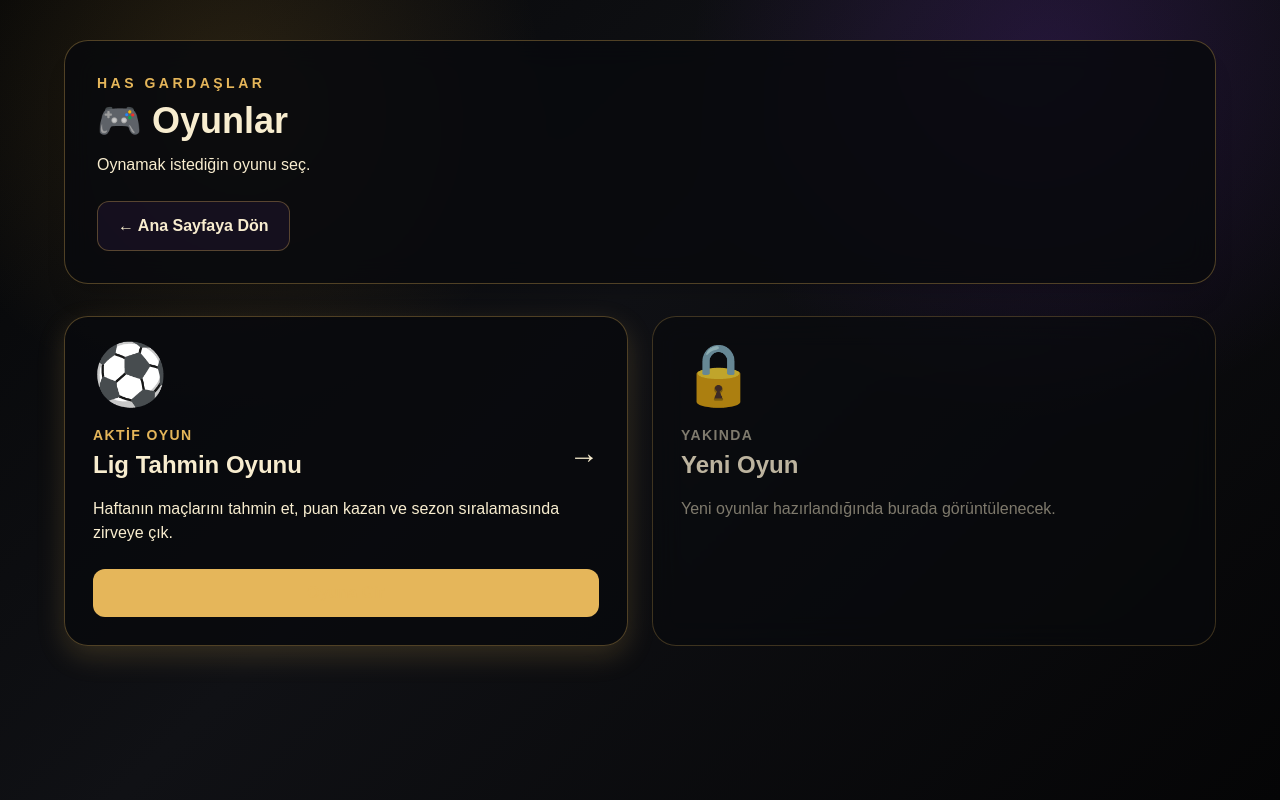
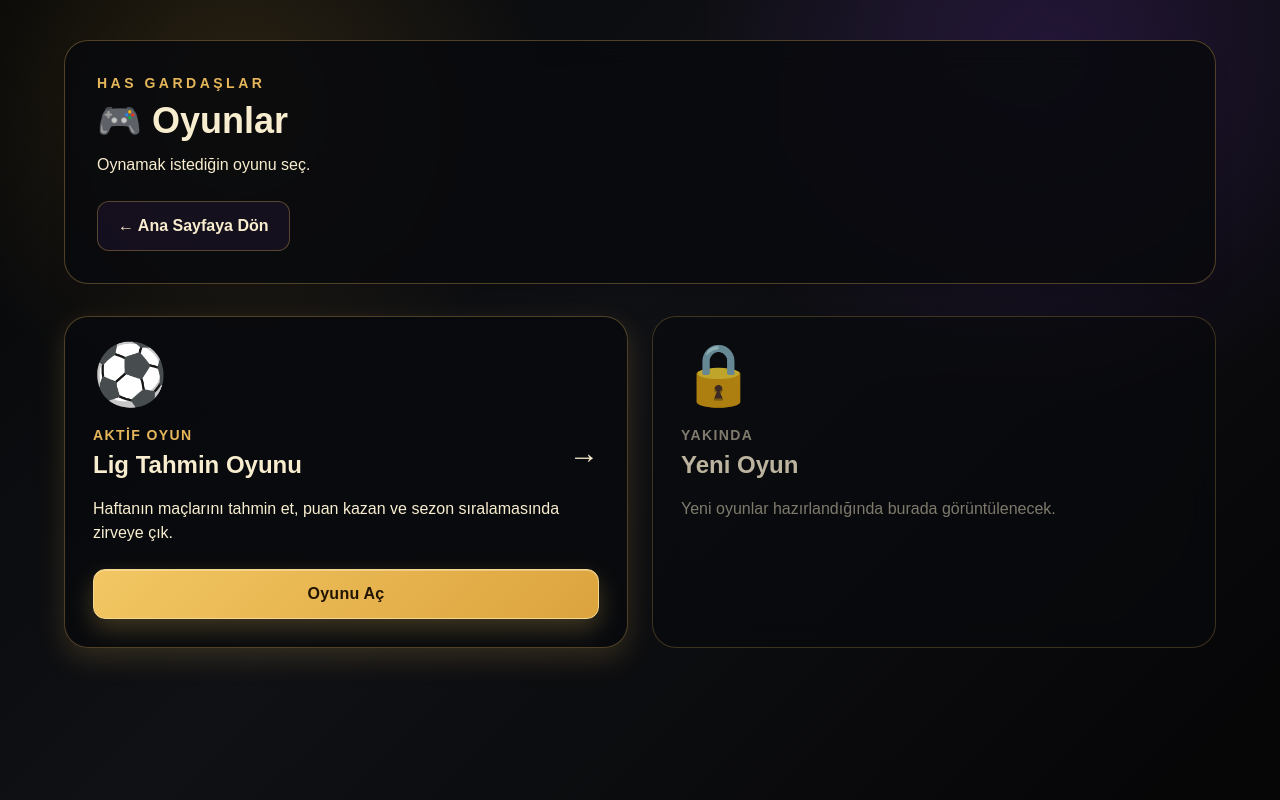
Before and after one commit to tugrrularslan/hasgardaslarligi, a Next.js app: page /games in a window 1280 px wide. Built offline with nearby package versions, Linux system fonts and the light colour scheme; no server answers.

Commit message:
Tema buton renklerini standartlaştır

```diff
--- a/app/games/league-prediction/page.tsx
+++ b/app/games/league-prediction/page.tsx
@@ -99,7 +99,7 @@ export default function LeaguePredictionPage() {
                 {section.description}
               </p>
 
-              <div className="mt-6 rounded-xl bg-white/10 px-4 py-3 text-center font-black transition group-hover:bg-white group-hover:text-red-800">
+              <div className="hg-primary mt-6 rounded-xl px-4 py-3 text-center font-black transition">
                 Aç
               </div>
             </Link>
--- a/app/games/league-prediction/rules/page.tsx
+++ b/app/games/league-prediction/rules/page.tsx
@@ -76,7 +76,7 @@ export default function RulesPage() {
         <div className="mt-7 grid gap-3 sm:grid-cols-2">
           <Link
             href="/predictions"
-            className="rounded-xl bg-white px-5 py-4 text-center font-black text-red-800"
+            className="hg-primary rounded-xl px-5 py-4 text-center font-black"
           >
             ⚽ Tahminlere Git
           </Link>
--- a/app/games/page.tsx
+++ b/app/games/page.tsx
@@ -28,7 +28,7 @@ export default function GamesPage() {
         <section className="grid gap-6 md:grid-cols-2">
           <Link
             href="/games/league-prediction"
-            className="group rounded-3xl border border-red-400/30 bg-red-950/60 p-7 shadow-xl transition hover:-translate-y-1 hover:border-red-300 hover:bg-red-900/60"
+            className="game-card group rounded-3xl border border-red-400/30 bg-red-950/60 p-7 shadow-xl transition hover:-translate-y-1 hover:border-red-300 hover:bg-red-900/60"
           >
             <div className="text-6xl">⚽</div>
 
@@ -53,8 +53,8 @@ export default function GamesPage() {
               zirveye çık.
             </p>
 
-            <div className="mt-6 rounded-xl bg-white px-5 py-3 text-center font-black text-red-800">
-              Oyuna Gir
+            <div className="hg-primary mt-6 rounded-xl px-5 py-3 text-center font-black transition">
+              Oyunu Aç
             </div>
           </Link>
 
--- a/app/globals.css
+++ b/app/globals.css
@@ -14,6 +14,9 @@
   --hg-accent: #e5b65a;
   --hg-accent-2: #8d55c7;
   --hg-accent-ink: #120d04;
+  --hg-cta: #f2c763;
+  --hg-cta-2: #dca33d;
+  --hg-cta-ink: #211400;
   --hg-ink: #f8edcf;
   --hg-muted: rgba(248, 237, 207, .66);
   --hg-faint: rgba(248, 237, 207, .42);
@@ -65,6 +68,9 @@ body.global-theme-hitit-zeytini {
   --hg-accent: #c2a94c;
   --hg-accent-2: #7f8d35;
   --hg-accent-ink: #111407;
+  --hg-cta: #ddc75f;
+  --hg-cta-2: #a9ad43;
+  --hg-cta-ink: #171a08;
   --hg-ink: #f3edcf;
   --hg-muted: rgba(239, 239, 204, .66);
   --hg-faint: rgba(239, 239, 204, .42);
@@ -92,6 +98,9 @@ body.global-theme-traverten {
   --hg-accent: #875124;
   --hg-accent-2: #bd8c4b;
   --hg-accent-ink: #fffaf0;
+  --hg-cta: #82491f;
+  --hg-cta-2: #9c5b27;
+  --hg-cta-ink: #fffaf0;
   --hg-ink: #3d2818;
   --hg-muted: rgba(74,49,29,.70);
   --hg-faint: rgba(74,49,29,.48);
@@ -119,6 +128,9 @@ body.global-theme-bazalt {
   --hg-accent: #d46b2b;
   --hg-accent-2: #8d3514;
   --hg-accent-ink: #fff7ef;
+  --hg-cta: #ed8640;
+  --hg-cta-2: #d35e27;
+  --hg-cta-ink: #1d0a02;
   --hg-ink: #f3f3f3;
   --hg-muted: rgba(228,228,228,.65);
   --hg-faint: rgba(228,228,228,.42);
@@ -183,9 +195,9 @@ body.global-theme-bazalt {
 .hg-badge { border: 1px solid var(--hg-border); background: color-mix(in srgb, var(--hg-accent) 14%, transparent); color: var(--hg-accent); }
 .hg-primary, .hg-nav-active {
   border: 1px solid var(--hg-border-strong) !important;
-  background: linear-gradient(135deg, var(--hg-accent-2), var(--hg-accent)) !important;
-  color: var(--hg-accent-ink) !important;
-  box-shadow: 0 10px 26px color-mix(in srgb, var(--hg-accent) 22%, transparent);
+  background: linear-gradient(135deg, var(--hg-cta), var(--hg-cta-2)) !important;
+  color: var(--hg-cta-ink) !important;
+  box-shadow: 0 10px 26px color-mix(in srgb, var(--hg-cta) 22%, transparent);
 }
 .hg-secondary, .hg-nav-item {
   border: 1px solid var(--hg-border) !important;
@@ -352,3 +364,23 @@ body[class*="global-theme-"] :is(dialog, [role="dialog"]) { background: var(--hg
 body[class*="global-theme-"] :is(hr) { border-color: var(--hg-border) !important; }
 body[class*="global-theme-"] :is(svg) { color: currentColor; }
 body.global-theme-traverten :is(.hg-nav, .hg-card, .hg-card-soft, .theme-panel, .theme-panel-soft) { color-scheme: light; }
+
+/* Primary actions share one deliberate, readable identity in every theme. */
+body[class*="global-theme-"] :is(.hg-primary, .hg-nav-active) {
+  border: 1px solid color-mix(in srgb, var(--hg-cta) 72%, white) !important;
+  background: linear-gradient(135deg, var(--hg-cta), var(--hg-cta-2)) !important;
+  color: var(--hg-cta-ink) !important;
+  box-shadow:
+    inset 0 1px 0 rgba(255, 255, 255, .3),
+    0 10px 24px color-mix(in srgb, var(--hg-cta) 24%, transparent) !important;
+  letter-spacing: .015em;
+  text-shadow: none;
+}
+body[class*="global-theme-"] :is(.hg-primary, .hg-nav-active):hover,
+body[class*="global-theme-"] .game-card:hover .hg-primary {
+  filter: brightness(1.08) saturate(1.04);
+}
+body[class*="global-theme-"] .game-card:focus-visible {
+  outline: 3px solid var(--hg-accent);
+  outline-offset: 4px;
+}
--- a/app/login/page.tsx
+++ b/app/login/page.tsx
@@ -43,7 +43,7 @@ export default function LoginPage() {
           <input id="email" type="email" placeholder="ornek@gmail.com" value={email} onChange={(e) => setEmail(e.target.value)} autoComplete="email" />
           <label htmlFor="password" className="mt-1 font-bold text-amber-100">Şifre</label>
           <input id="password" type="password" placeholder="Şifrenizi girin" value={password} onChange={(e) => setPassword(e.target.value)} autoComplete="current-password" />
-          <button type="submit" disabled={loading} className="mt-3 rounded-xl border border-amber-300/50 bg-gradient-to-r from-amber-500 to-yellow-300 px-4 py-3 font-black text-black disabled:opacity-60">{loading ? "İşlem yapılıyor..." : "Giriş Yap"}</button>
+          <button type="submit" disabled={loading} className="hg-primary mt-3 rounded-xl border border-amber-300/50 bg-gradient-to-r from-amber-500 to-yellow-300 px-4 py-3 font-black text-black disabled:opacity-60">{loading ? "İşlem yapılıyor..." : "Giriş Yap"}</button>
           <button type="button" onClick={handlePasswordReset} disabled={loading} className="rounded-xl px-4 py-2 font-bold text-amber-300 hover:bg-amber-400/10 disabled:opacity-60">Şifremi Unuttum</button>
         </form>
         {message && <p className="mt-5 rounded-xl border border-amber-400/25 bg-amber-400/10 p-3 text-sm text-amber-100">{message}</p>}
--- a/app/page.tsx
+++ b/app/page.tsx
@@ -681,7 +681,7 @@ export default function HomePage() {
           <button
             type="submit"
             disabled={formLoading}
-            className="w-full rounded-xl bg-white px-4 py-3 font-black text-red-700 transition hover:bg-red-100 disabled:cursor-not-allowed disabled:opacity-50"
+            className="hg-primary w-full rounded-xl bg-white px-4 py-3 font-black text-red-700 transition hover:bg-red-100 disabled:cursor-not-allowed disabled:opacity-50"
           >
             {formLoading
               ? "İşlem yapılıyor..."
--- a/app/profile/page.tsx
+++ b/app/profile/page.tsx
@@ -655,7 +655,7 @@ export default function ProfilePage() {
                         !newUsername.trim() ||
                         newUsername.trim() === profile.username.trim()
                       }
-                      className={`mt-3 w-full rounded-xl px-5 py-3 font-black transition hover:scale-[1.02] disabled:cursor-not-allowed disabled:opacity-50 ${activeTheme.badgeClass}`}
+                      className={`mt-3 w-full rounded-xl px-5 py-3 font-black transition hover:scale-[1.02] disabled:cursor-not-allowed disabled:opacity-50 ${activeTheme.primaryButtonClass}`}
                     >
                       {savingUsername
                         ? "Değiştiriliyor..."
@@ -927,7 +927,7 @@ export default function ProfilePage() {
                   type="button"
                   onClick={handleSaveAvatar}
                   disabled={!avatarChanged || savingAvatar}
-                  className={`w-full rounded-xl px-5 py-3 font-black transition hover:scale-[1.02] disabled:cursor-not-allowed disabled:opacity-50 ${activeTheme.badgeClass}`}
+                  className={`w-full rounded-xl px-5 py-3 font-black transition hover:scale-[1.02] disabled:cursor-not-allowed disabled:opacity-50 ${activeTheme.primaryButtonClass}`}
                 >
                   {savingAvatar
                     ? "Kaydediliyor..."
```
Also changed, not shown: app/admin/page.tsx (+6 -6 lines), lib/themes.ts (+4 -4 lines).
